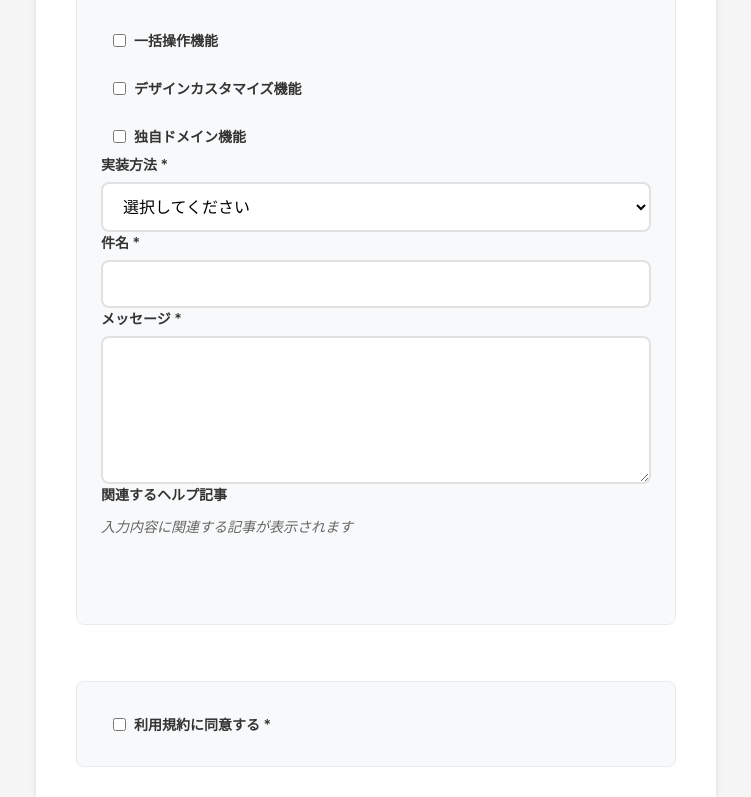
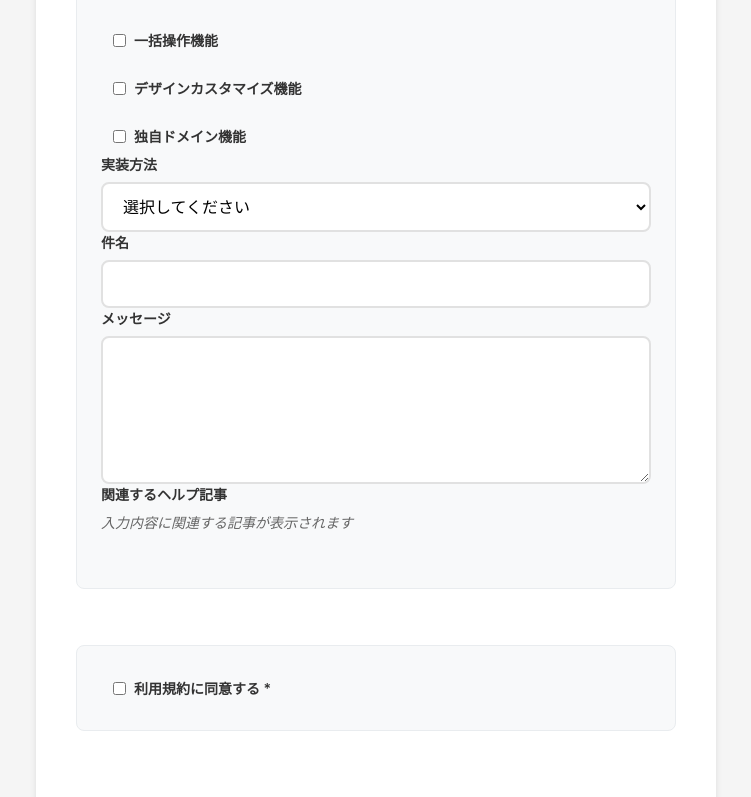
Before and after one commit to nocoinc/helpdog-form-react-example, a React (Create React App) app: page / in a window 1280 px wide. Shown: the part 1151-1948 px from the top of the page, without its empty margins (264-1015 px from the left). Built offline with nearby package versions, Linux system fonts and the light colour scheme.

Commit message:
fix: 検索にヒットした場合のみ高さをつける

```diff
--- a/src/App.tsx
+++ b/src/App.tsx
@@ -82,18 +82,6 @@ export default function App() {
   const validateStep1 = (): boolean => {
     if (!formData.name || !formData.email || !formData.phone) {
       alert("必須項目をすべて入力してください。");
-      return false;
-    }
-    if (!formData.inquiryType) {
-      alert("お問い合わせ種別を選択してください。");
-      return false;
-    }
-    if (!formData.implementationMethod) {
-      alert("実装方法を選択してください。");
-      return false;
-    }
-    if (!formData.subject || !formData.message) {
-      alert("件名とメッセージを入力してください。");
       return false;
     }
     if (!formData.agreeToTerms) {
@@ -202,7 +190,7 @@ export default function App() {
       <div className="form-section">
         <h3>お問い合わせ内容</h3>
         <div className="form-group">
-          <label>お問い合わせ種別 *</label>
+          <label>お問い合わせ種別</label>
           <div className="radio-group">
             {inquiryTypes.map((type) => (
               <label key={type.value} className="radio-label">
@@ -238,13 +226,12 @@ export default function App() {
         </div>
 
         <div className="form-group">
-          <label htmlFor="implementationMethod">実装方法 *</label>
+          <label htmlFor="implementationMethod">実装方法</label>
           <select
             id="implementationMethod"
             name="implementationMethod"
             value={formData.implementationMethod}
             onChange={handleInputChange}
-            required
           >
             <option value="">選択してください</option>
             {implementationMethods.map((method) => (
@@ -256,31 +243,29 @@ export default function App() {
         </div>
 
         <div className="form-group">
-          <label htmlFor="subject">件名 *</label>
+          <label htmlFor="subject">件名</label>
           <input
             type="text"
             id="subject"
             name="subject"
             value={formData.subject}
             onChange={handleInputChange}
-            required
           />
         </div>
 
         <div className="form-group">
-          <label htmlFor="message">メッセージ *</label>
+          <label htmlFor="message">メッセージ</label>
           <textarea
             id="message"
             name="message"
             value={formData.message}
             onChange={handleInputChange}
             rows={5}
-            required
           />
         </div>
 
         {/* Helpdog検索ボックス - メッセージと件名の内容に基づいて検索 */}
-        <div className="form-group">
+        <div className="helpdog-form-group">
           <label>関連するヘルプ記事</label>
           <p className="help-text">入力内容に関連する記事が表示されます</p>
           <HelpdogSearch
--- a/src/HelpdogSearch.tsx
+++ b/src/HelpdogSearch.tsx
@@ -71,6 +71,44 @@ const HelpdogSearch: React.FC<HelpdogSearchProps> = ({
         queryFields,
         tracking: tracking || {},
       });
+
+      // ResizeObserverでiframeの高さ変化を監視（Helpdog公式と同じ方式）
+      let resizeObserver: ResizeObserver | null = null;
+      const parentDiv = document.getElementById(targetId);
+
+      if (parentDiv) {
+        // iframe要素を探す（少し待つ必要がある）
+        const checkForIframe = () => {
+          const iframe = parentDiv.querySelector('iframe');
+          if (iframe) {
+            resizeObserver = new ResizeObserver(() => {
+              const height = iframe.clientHeight;
+              if (height > 0) {
+                parentDiv.style.height = 'auto';
+                parentDiv.style.overflow = 'visible';
+              } else {
+                parentDiv.style.height = '0px';
+                parentDiv.style.overflow = 'hidden';
+              }
+            });
+            resizeObserver.observe(iframe);
+          } else {
+            // iframeがまだない場合は少し待って再試行
+            setTimeout(checkForIframe, 100);
+          }
+        };
+
+        // 初期状態は高さ0
+        parentDiv.style.height = '0px';
+        parentDiv.style.overflow = 'hidden';
+
+        checkForIframe();
+
+        // クリーンアップ時にResizeObserverを停止
+        return () => {
+          resizeObserver?.disconnect();
+        };
+      }
     } catch (error) {
       console.error("Failed to initialize Helpdog search:", error);
     }
--- a/src/styles.css
+++ b/src/styles.css
@@ -309,14 +309,25 @@
 }
 
 /* Helpdog検索ボックス */
+.helpdog-form-group {
+  display: flex;
+  flex-direction: column;
+}
+
+.helpdog-form-group label {
+  font-weight: 600;
+  color: #333;
+  font-size: 14px;
+  margin-bottom: 8px;
+}
+
 .helpdog-search-box {
-  margin: 12px 0;
 }
 
 .help-text {
   font-size: 14px;
   color: #666;
-  margin: 4px 0 8px 0;
+  margin: 0 0 0 0;
   font-style: italic;
 }
 
```
